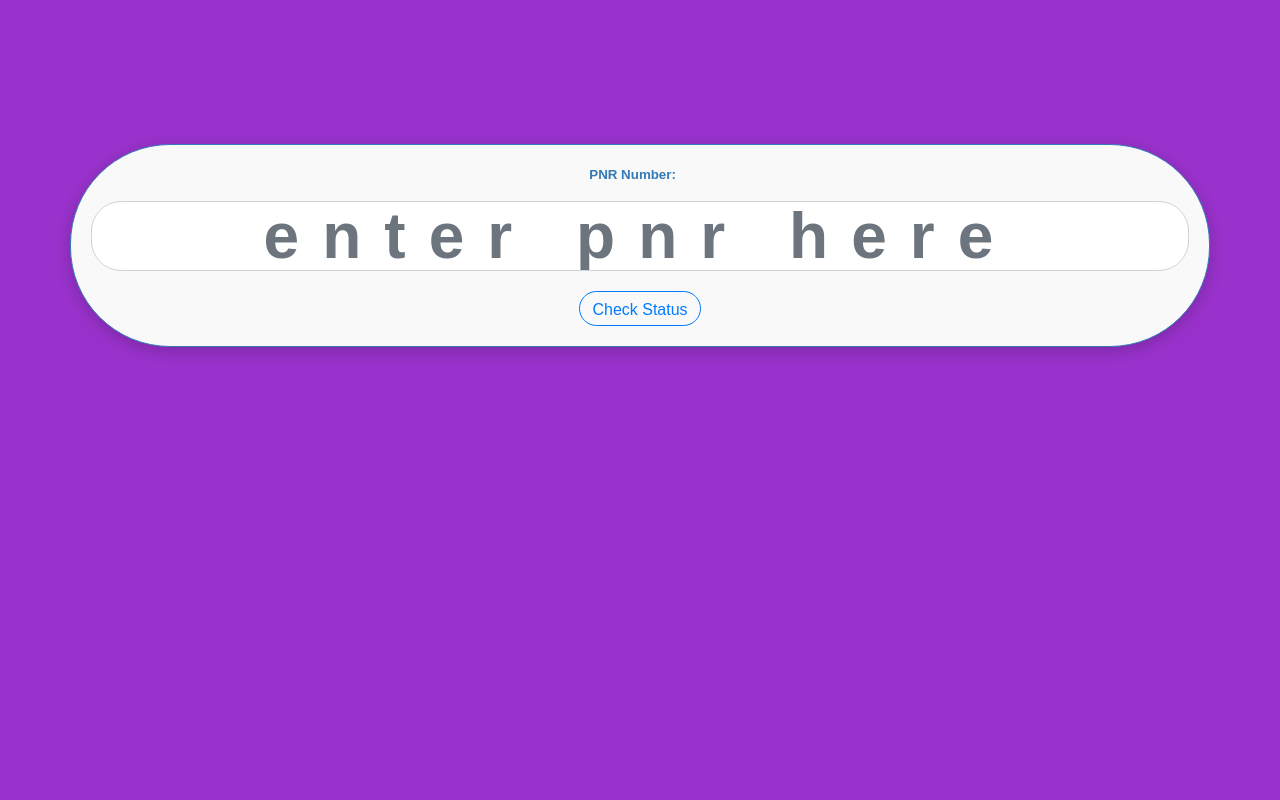
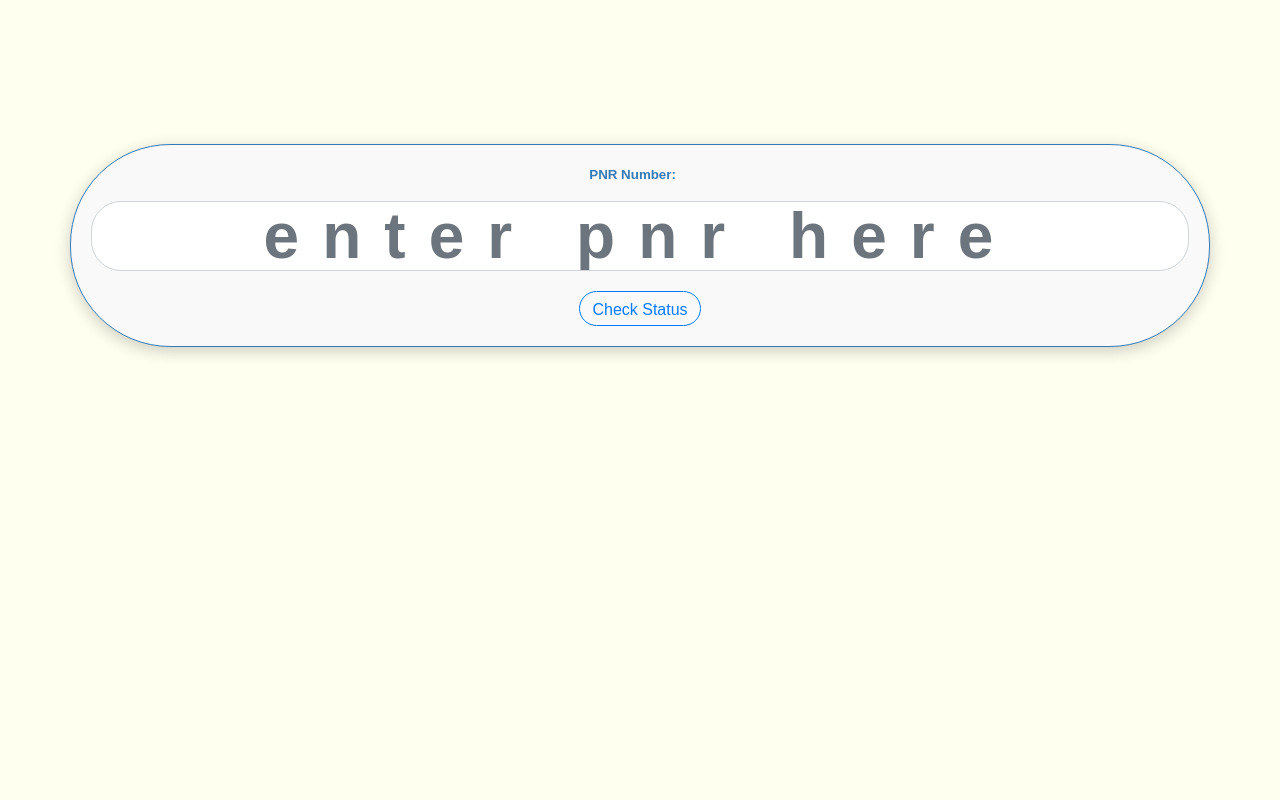
Before and after one commit to adithsureshbabu/adithsureshbabu.github.io, a PHP site: page /pages/pnr-status.html in a window 1280 px wide. Run offline with PHP 8.4, Linux system fonts and the light colour scheme; some libraries are stand-ins or nearby versions.

Commit message:
Update style.css

```diff
--- a/css/style.css
+++ b/css/style.css
@@ -1,5 +1,5 @@
 body {
-    background-color: darkorchid;
+    background-color: ivory;
     padding-top: 100px;
 	}
 
```
